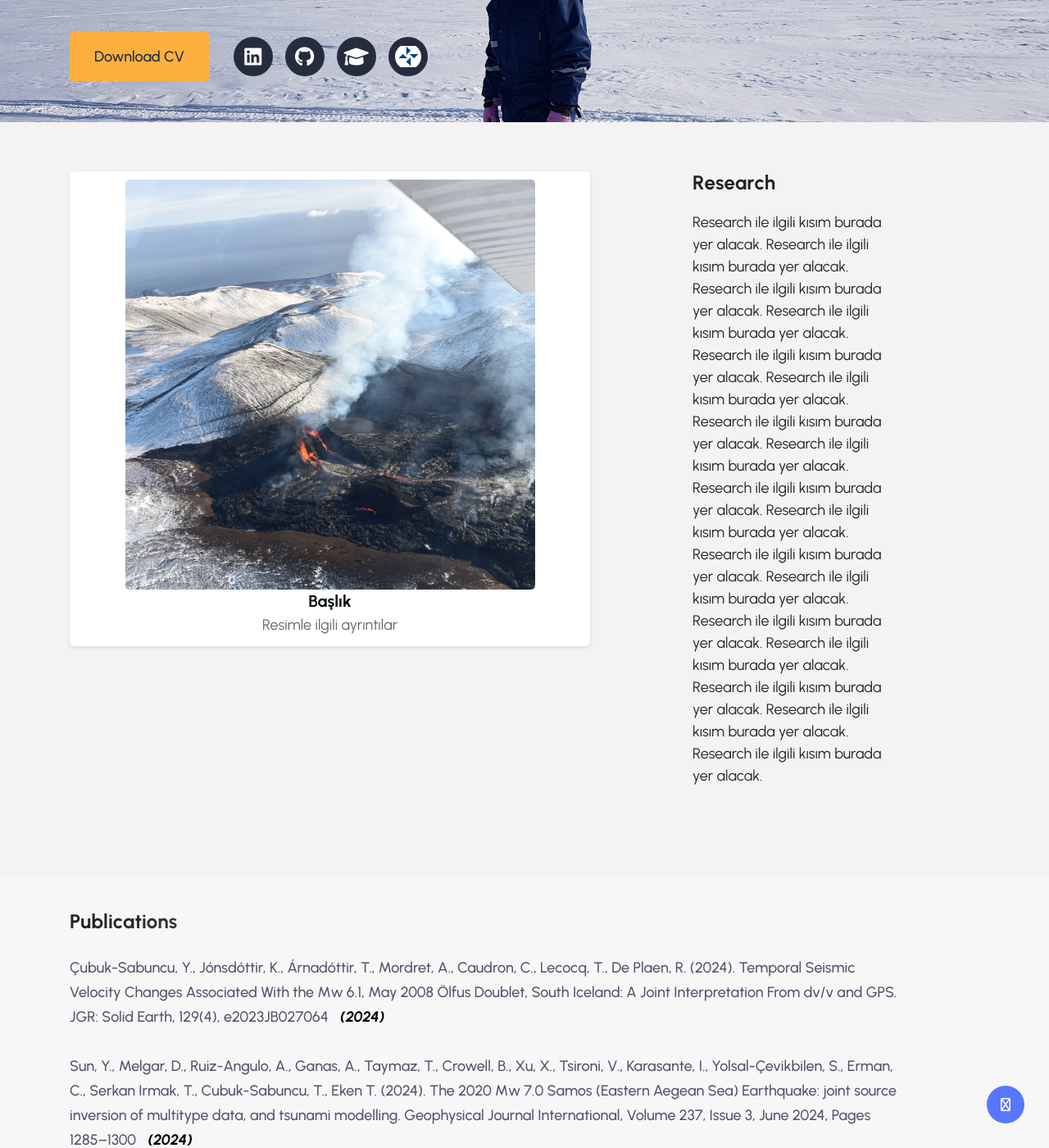
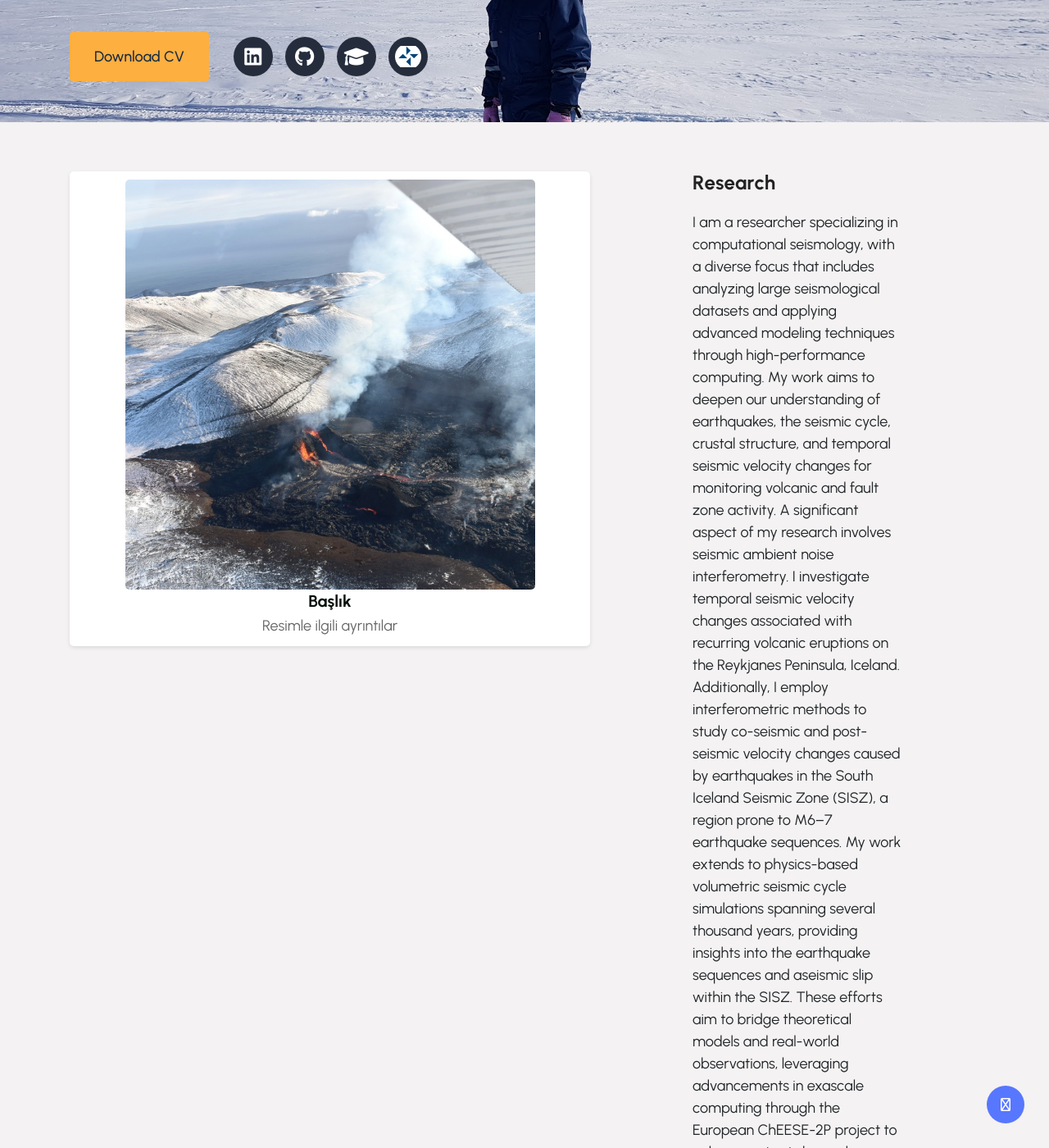
Before and after one commit to YCubuk/web, a Jekyll site: the page index.html, which Jekyll copies as it is, in a window 1280 px wide and 1400 px high, scrolled down 250 px. Shown: the whole window at 82% size. Built offline with Jekyll 4.4.1, drawn with Linux system fonts in a browser that asks for light colours; nearby versions of some CDN libraries; library files that are not in the unit come from our copies; a script that is not in the unit is left out; some of the changed text lies outside the part shown.

Commit message:
Update index.html
Signed-off-by: Yesim <84340760+YCubuk@users.noreply.github.com>

```diff
--- a/index.html
+++ b/index.html
@@ -233,15 +233,12 @@
 
                                         <div  >
                                             <div >
-                                                Research ile ilgili kısım burada yer alacak. Research ile ilgili kısım burada yer alacak.
-                                                Research ile ilgili kısım burada yer alacak. Research ile ilgili kısım burada yer alacak.
-                                                Research ile ilgili kısım burada yer alacak. Research ile ilgili kısım burada yer alacak.
-                                                Research ile ilgili kısım burada yer alacak. Research ile ilgili kısım burada yer alacak.
-                                                Research ile ilgili kısım burada yer alacak. Research ile ilgili kısım burada yer alacak.
-                                                Research ile ilgili kısım burada yer alacak. Research ile ilgili kısım burada yer alacak.
-                                                Research ile ilgili kısım burada yer alacak. Research ile ilgili kısım burada yer alacak.
-                                                Research ile ilgili kısım burada yer alacak. Research ile ilgili kısım burada yer alacak.
-                                                Research ile ilgili kısım burada yer alacak.
+                                                I am a researcher specializing in computational seismology, with a diverse focus that includes analyzing large seismological datasets and applying advanced modeling techniques through high-performance computing. My work aims to deepen our understanding of earthquakes, the seismic cycle, crustal structure, and temporal seismic velocity changes for monitoring volcanic and fault zone activity.
+A significant aspect of my research involves seismic ambient noise interferometry. I investigate temporal seismic velocity changes associated with recurring volcanic eruptions on the Reykjanes Peninsula, Iceland. Additionally, I employ interferometric methods to study co-seismic and post-seismic velocity changes caused by earthquakes in the South Iceland Seismic Zone (SISZ), a region prone to M6–7 earthquake sequences. My work extends to physics-based volumetric seismic cycle simulations spanning several thousand years, providing insights into the earthquake sequences and aseismic slip within the SISZ. These efforts aim to bridge theoretical models and real-world observations, leveraging advancements in exascale computing through the European ChEESE-2P project to enhance seismic hazard assessments in Iceland.
+Another area of my research focuses on distributed acoustic sensing (DAS), which I use to analyze high-resolution datasets for volcanic tremor detection and monitoring. I am passionate about geophysical fieldwork and have participated in collaborative DAS experiments in Iceland, including DASBummBumm and FagraDASfjall. Additionally, through the Icelandic IS-Noise and IS-Tremor projects, I contributed to several seismic nodal deployments across Iceland, enabling detailed seismic monitoring and data collection in diverse environments.
+My interests also include full-waveform tomography, a focus of my doctoral research. During this time, I developed a 3D radially anisotrpic subsurface model for western Turkey and the sea of Marmara, capturing previously unknown crustal features beneath major fault zones.
+Through my research, I aim to contribute to the advancement of earthquake science in Iceland and Turkey, enhancing our capacity to monitor seismic and volcanic events in real-time.
+Research ile ilgili kısım burada yer alacak. Research ile ilgili kısım burada yer alacak.
 
 
                                             </div>
```
